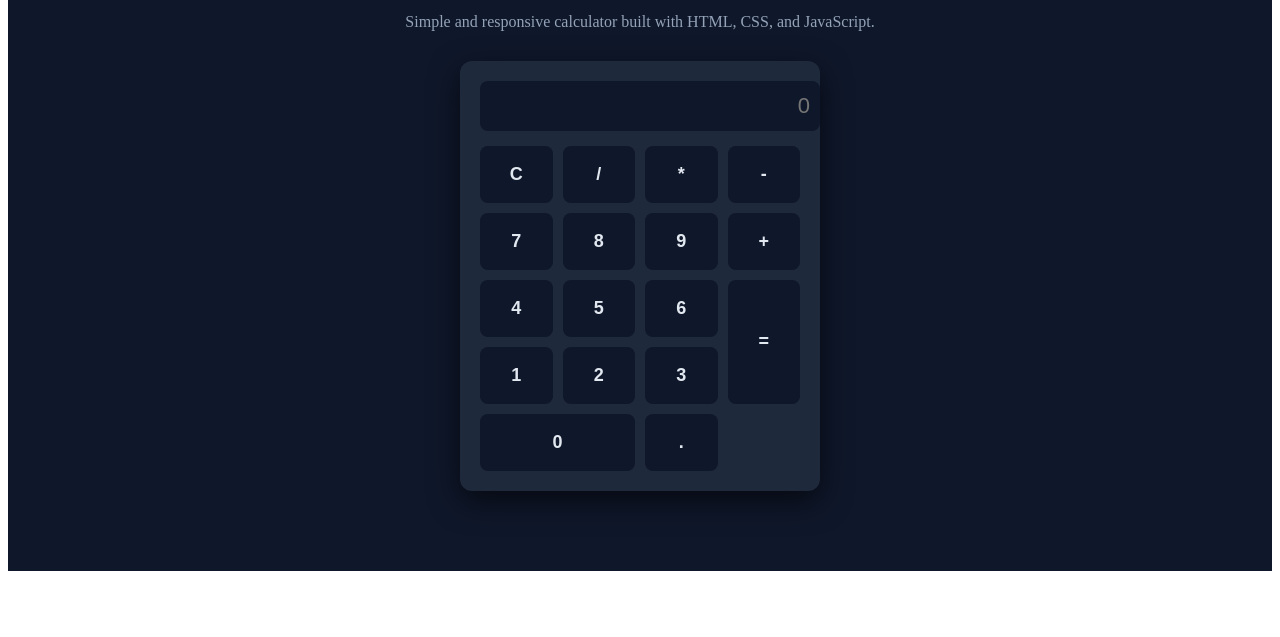
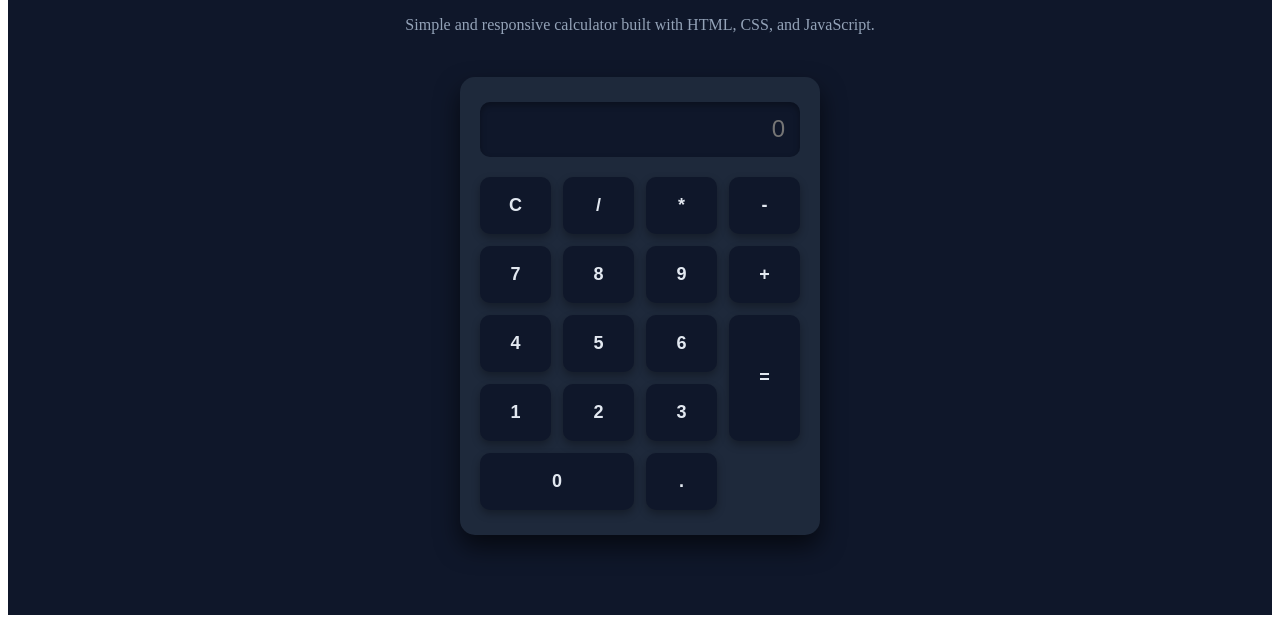
Before and after one commit to Qurat-Ul-Ain-Memon/Calculator-WebApp-CodeAlpha, a plain HTML site: page index.html in a window 1280 px wide. Shown: the part 163-800 px from the top of the page. Drawn offline with Linux system fonts and the light colour scheme.

Commit message:
Update styles.css

```diff
--- a/styles.css
+++ b/styles.css
@@ -1,71 +1,90 @@
 .calculator-section {
   padding: 80px 50px;
-  background-color: #0f172a; /* dark background */
-  color: #e2e8f0; /* light text */
+  background-color: #0f172a;
+  color: #e2e8f0;
   text-align: center;
 }
 
 .calculator-section h2 {
   font-size: 36px;
   margin-bottom: 10px;
-  color: #38bdf8; /* bright heading color */
+  color: #38bdf8;
+  font-weight: 600;
 }
 
 .calculator-section p {
   font-size: 16px;
-  margin-bottom: 30px;
-  color: #94a3b8; /* softer description */
+  margin-bottom: 40px;
+  color: #94a3b8;
+  line-height: 1.5;
 }
 
 .calculator {
   width: 320px;
+  max-width: 90%;
   margin: 0 auto;
-  padding: 20px;
+  padding: 25px 20px;
   background-color: #1e293b;
-  border-radius: 12px;
-  box-shadow: 0 10px 30px rgba(0,0,0,0.6);
+  border-radius: 15px;
+  box-shadow: 0 12px 25px rgba(0,0,0,0.6);
 }
 
 .display {
   width: 100%;
-  height: 50px;
+  height: 55px;
   background-color: #0f172a;
   border: none;
-  border-radius: 8px;
-  margin-bottom: 15px;
-  padding: 0 10px;
-  font-size: 22px;
+  border-radius: 10px;
+  margin-bottom: 20px;
+  padding: 0 15px;
+  font-size: 24px;
   color: #e2e8f0;
   text-align: right;
+  box-shadow: inset 0 3px 6px rgba(0,0,0,0.3);
+  box-sizing: border-box;
+  display: block;
 }
+
 
 .buttons {
   display: grid;
   grid-template-columns: repeat(4, 1fr);
-  gap: 10px;
+  gap: 12px;
 }
 
 .buttons button {
   padding: 18px;
   font-size: 18px;
   border: none;
-  border-radius: 8px;
+  border-radius: 10px;
   background-color: #0f172a;
   color: #e2e8f0;
-  font-weight: bold;
+  font-weight: 600;
   cursor: pointer;
-  transition: all 0.2s;
+  transition: all 0.2s ease;
+  box-shadow: 0 4px 8px rgba(0,0,0,0.3);
 }
 
 .buttons button:hover {
   background-color: #38bdf8;
   color: #020617;
   transform: translateY(-2px);
-  box-shadow: 0 6px 15px rgba(56,189,248,0.5);
+  box-shadow: 0 8px 20px rgba(56,189,248,0.4);
 }
 
 @media (max-width: 400px) {
   .calculator {
     width: 90%;
+    padding: 20px 15px;
+  }
+
+  .display {
+    font-size: 20px;
+    height: 50px;
+  }
+
+  .buttons button {
+    font-size: 16px;
+    padding: 16px;
   }
 }
```
